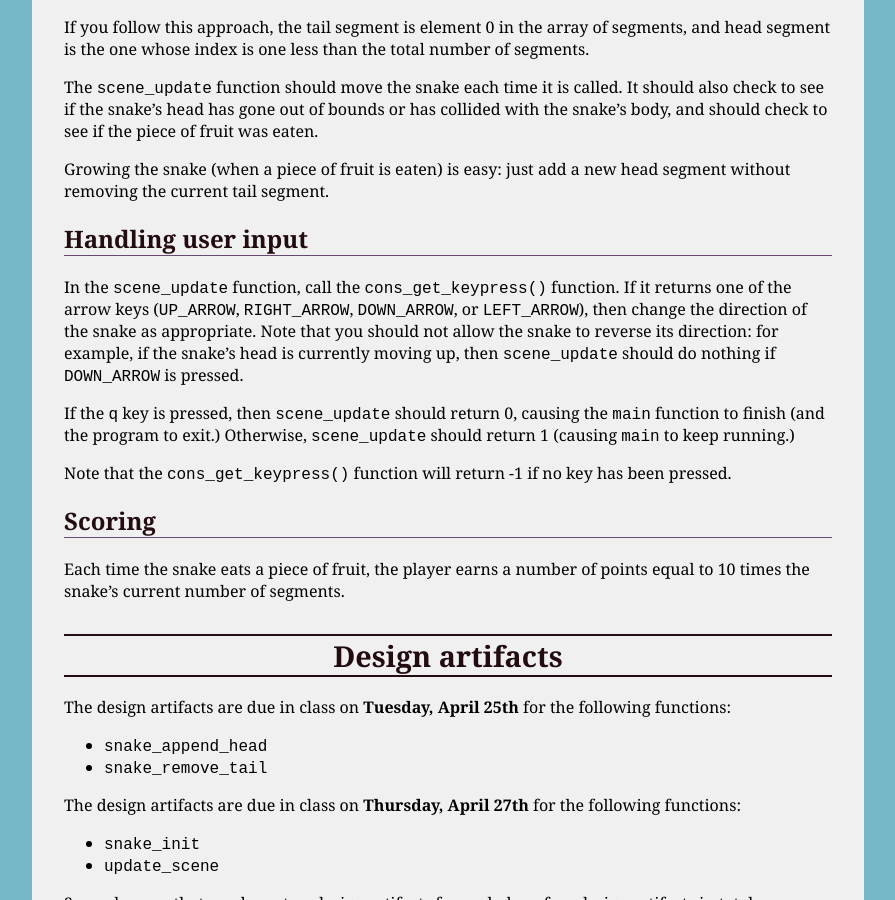
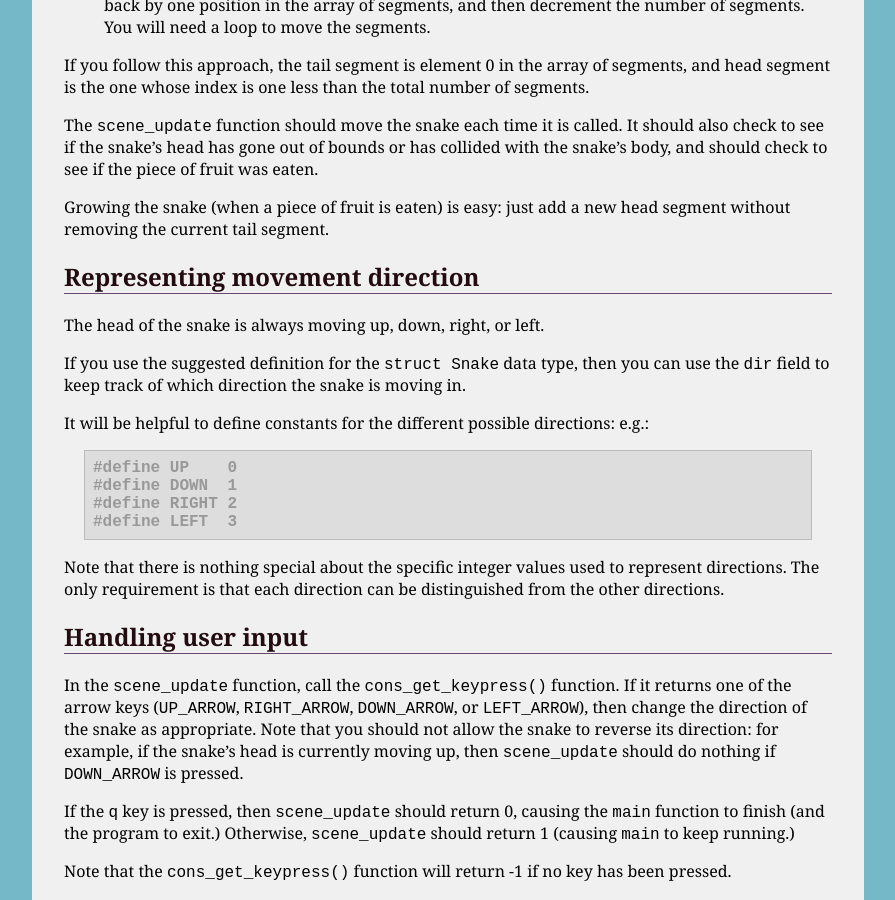
Before and after one commit to ycpcs/cs101-spring2017, a Jekyll site: the page built from assign/assign04.md, in a window 1280 px wide and 900 px high, scrolled down 5151 px. Shown: the whole window, without its empty margins (192-1087 px from the left). Built offline with Jekyll 4.4.1, drawn with Linux system fonts in a browser that asks for light colours; some of the changed text lies outside the part shown.

Commit message:
suggestion for representing movement

````diff
--- a/assign/assign04.md
+++ b/assign/assign04.md
@@ -8,6 +8,8 @@ title: "Assignment 4: Snake"
 Design artifacts due on **Thursday, April 27th**
 
 Code due on **Friday, May 5th** by 11:59 PM
+
+*Update 4/24*: Added section on how to represent movement direction
 
 # Getting Started
 
@@ -139,6 +141,23 @@ The `scene_update` function should move the snake each time it is called.  It sh
 
 Growing the snake (when a piece of fruit is eaten) is easy: just add a new head segment without removing the current tail segment.
 
+## Representing movement direction
+
+The head of the snake is always moving up, down, right, or left.
+
+If you use the suggested definition for the `struct Snake` data type, then you can use the `dir` field to keep track of which direction the snake is moving in.
+
+It will be helpful to define constants for the different possible directions: e.g.:
+
+```c
+#define UP    0
+#define DOWN  1
+#define RIGHT 2
+#define LEFT  3
+```
+
+Note that there is nothing special about the specific integer values used to represent directions.  The only requirement is that each direction can be distinguished from the other directions.
+
 ## Handling user input
 
 In the `scene_update` function, call the `cons_get_keypress()` function.  If it returns one of the arrow keys (`UP_ARROW`, `RIGHT_ARROW`, `DOWN_ARROW`, or `LEFT_ARROW`), then change the direction of the snake as appropriate.  Note that you should not allow the snake to reverse its direction: for example, if the snake's head is currently moving up, then `scene_update` should do nothing if `DOWN_ARROW` is pressed.
````
Also changed, not shown: index.md (+1 -0 lines).
